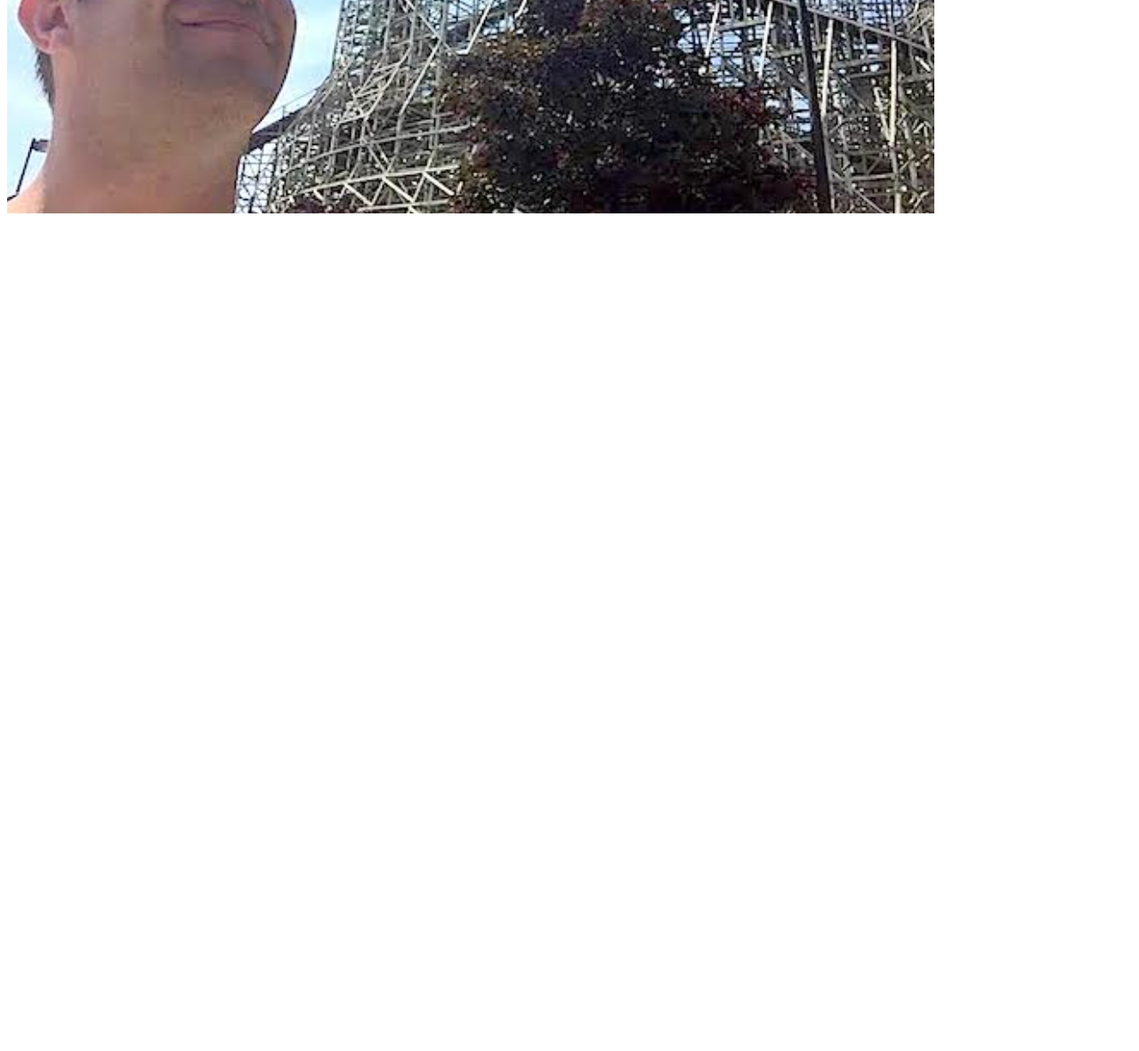
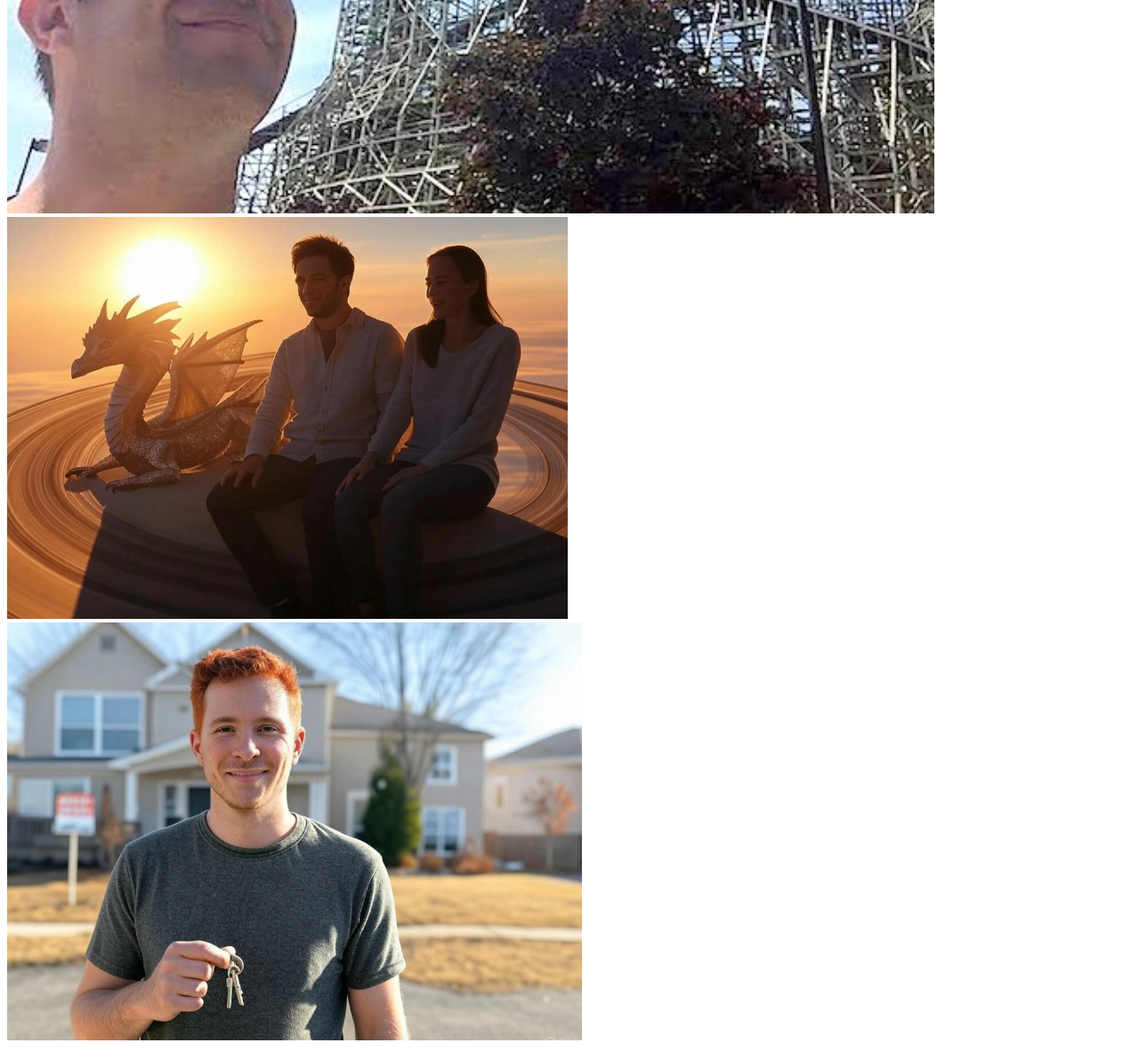
Before and after one commit to aidanpatrickkane/liskeydotorg, a plain HTML site: page index.html in a window 1280 px wide. Shown: the part 500-1682 px from the top of the page at 89% size. Before the commit the page ends 800 px from the top, so only its background shows below. Drawn offline with Linux system fonts and the light colour scheme.

Commit message:
Pictures

```diff
--- a/index.html
+++ b/index.html
@@ -9,6 +9,8 @@
     <main>
         <h1>Vibe Bucket List.</h1>
         <img src="park.png" alt="adele">
+        <img src="Dragon.png" alt="Dragon">
+        <img src="Home.png" alt="Home">
     </main>
 </body>
 </html>
```
Also changed, not shown: Dragon.png (added), Home.png (added), 1 other file.
